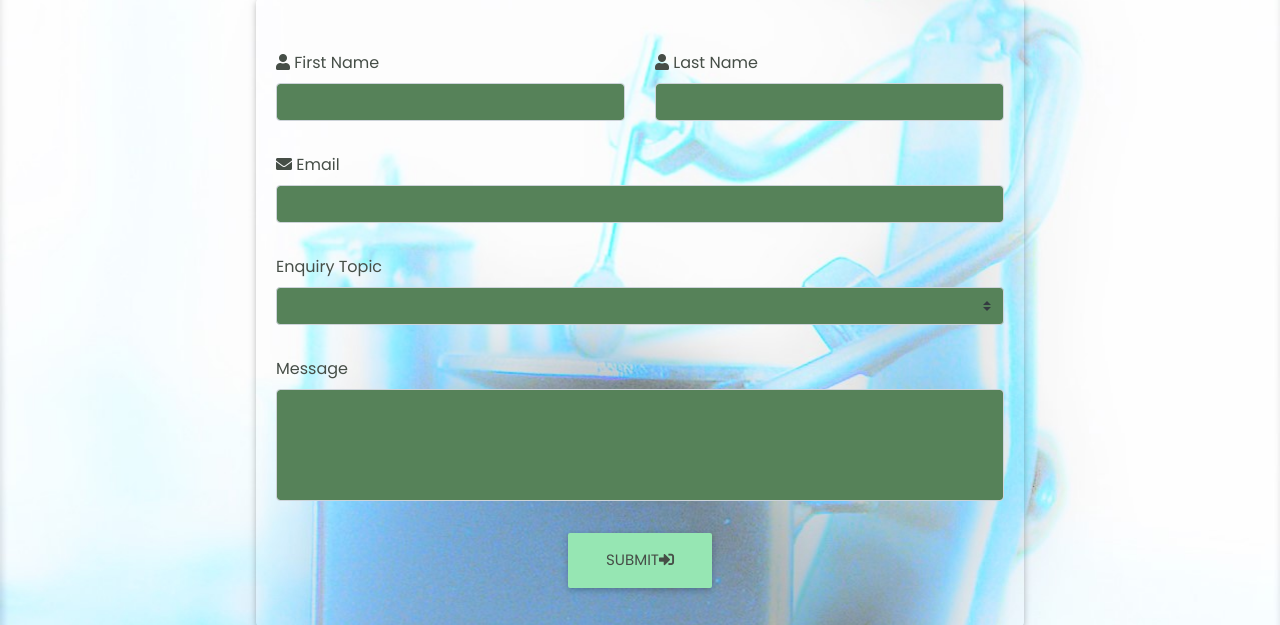
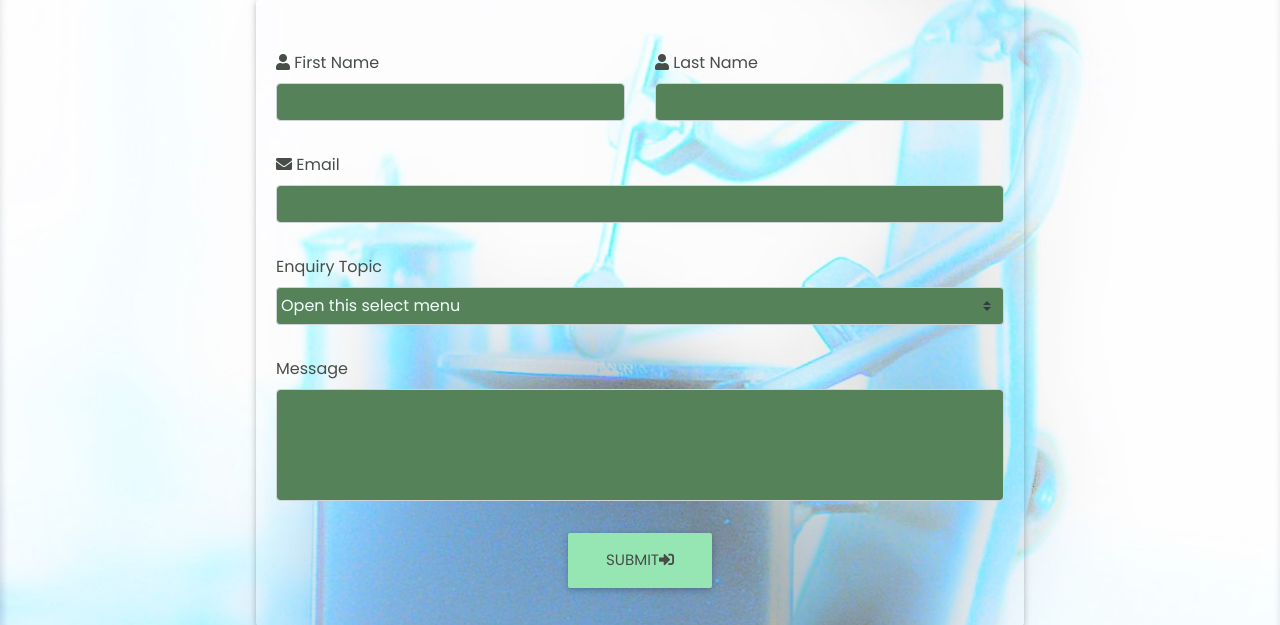
Before and after one commit to TezBaydu/Milestone-Project-3-Cooking, a Flask app: page /contact in a window 1280 px wide. Shown: the part 265-890 px from the top of the page. Run offline with Flask 2, Linux system fonts and the light colour scheme; some libraries are stand-ins or nearby versions.

Commit message:
contact updated as option with selected shouldn't be empty....counter previous error

```diff
--- a/templates/contact.html
+++ b/templates/contact.html
@@ -40,12 +40,12 @@
                     <div class="col s-12 input-with-pre-icon">
                         <label for="contact_options">Enquiry Topic</label>
                         <select class="browser-default custom-select form-control" id="contact_options" name="contact_options" required>
-                            <option selected></option>
+                            <option selected>Open this select menu</option>
                             <option value="Sign Up to Newsletter">Sign Up to Newsletter</option>
                             <option value="Website issue">Website issue</option>
                             <option value="Share idea">Share idea</option>
                             <option value="Other">Other</option>
-                          </select>
+                        </select>
                     </div>
                 </div>
                 <!-- message -->
```
